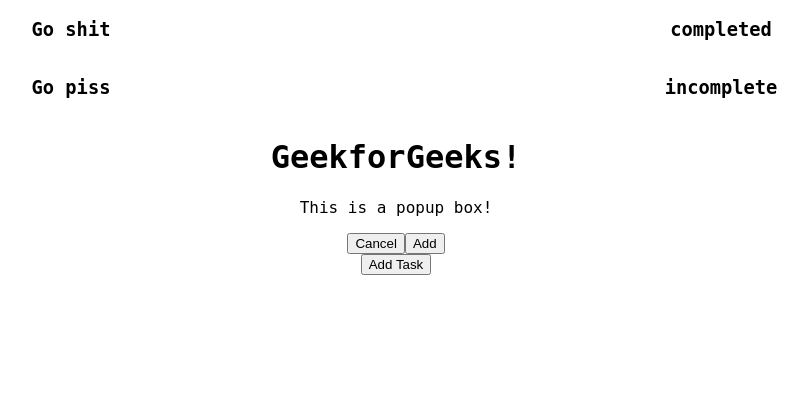
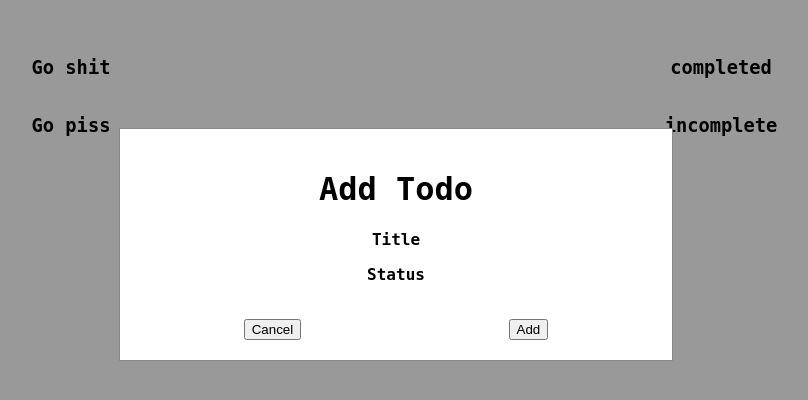
Before and after one commit to notjedi/react-fun, a React (Create React App) app in the folder todo-app/: page / in a window 1280 px wide. Both pictures are taken after a click on the button "Add Task". Shown: the top 400 px of the page, without its empty margins (244-1052 px from the left). Built offline with nearby package versions, Linux system fonts and the light colour scheme; the HTML template or start-up script is replaced by a standard one.

Commit message:
make popup floating and cancel button works

```diff
--- a/todo-app/src/App.js
+++ b/todo-app/src/App.js
@@ -9,8 +9,10 @@
 
 	return (
 		<div className="App">
+			<br />
+			<br />
 			<TodoList />
-			<Popup popupOpen={popupOpen} />
+			<Popup popupOpen={popupOpen} setPopupOpen={setPopupOpen} />
 			<Button title="Add Task" onClick={() => setPopupOpen(!popupOpen)} />
 		</div>
 	);
--- a/todo-app/src/components/Popup.css
+++ b/todo-app/src/components/Popup.css
@@ -7,7 +7,7 @@
   height: 100%;
   overflow: auto;
   background-color: rgba(0, 0, 0, 0.4);
-  display: none;
+  display: block;
 }
 
 .popup-content {
@@ -15,13 +15,17 @@
   margin: 10% auto;
   padding: 20px;
   border: 1px solid #888888;
-  width: 30%;
+  width: 40%;
   font-weight: bolder;
 }
+
 .popup-content button {
   display: block;
   margin: 0 auto;
 }
-.show {
-  display: block;
+
+.buttons {
+  display: flex;
+  margin-left: auto;
+  margin-right: 0;
 }
--- a/todo-app/src/components/Popup.js
+++ b/todo-app/src/components/Popup.js
@@ -1,19 +1,26 @@
 import React, { Component } from "react";
-// import "./Popup.css";
+import "./Popup.css";
 
 class Popup extends Component {
 	render() {
-		const { popupOpen } = this.props;
+		const { popupOpen, setPopupOpen } = this.props;
 
 		return (
 			popupOpen && (
 				<div className="popup">
 					<div className="popup-content">
-						<h1>GeekforGeeks!</h1>
-						<p>This is a popup box!</p>
-						<button type="button">Cancel</button>
-						<button type="button">Add</button>
+						<h1>Add Todo</h1>
+						<p>Title</p>
+						<p>Status</p>
+						<br />
+						<div className="buttons">
+							<button type="button" onClick={() => setPopupOpen(false)}>
+								Cancel
+							</button>
+							<button type="button">Add</button>
+						</div>
 					</div>
+					<br />
 				</div>
 			)
 		);
```
